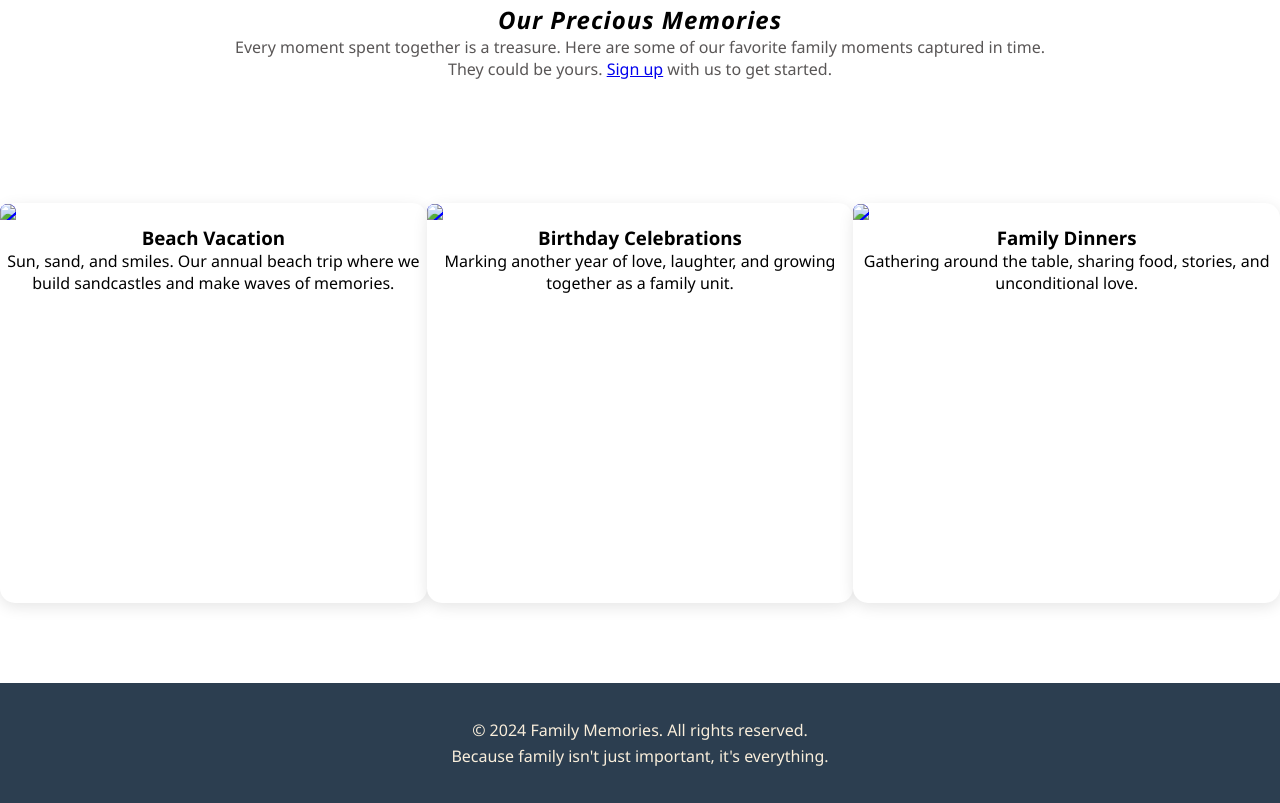
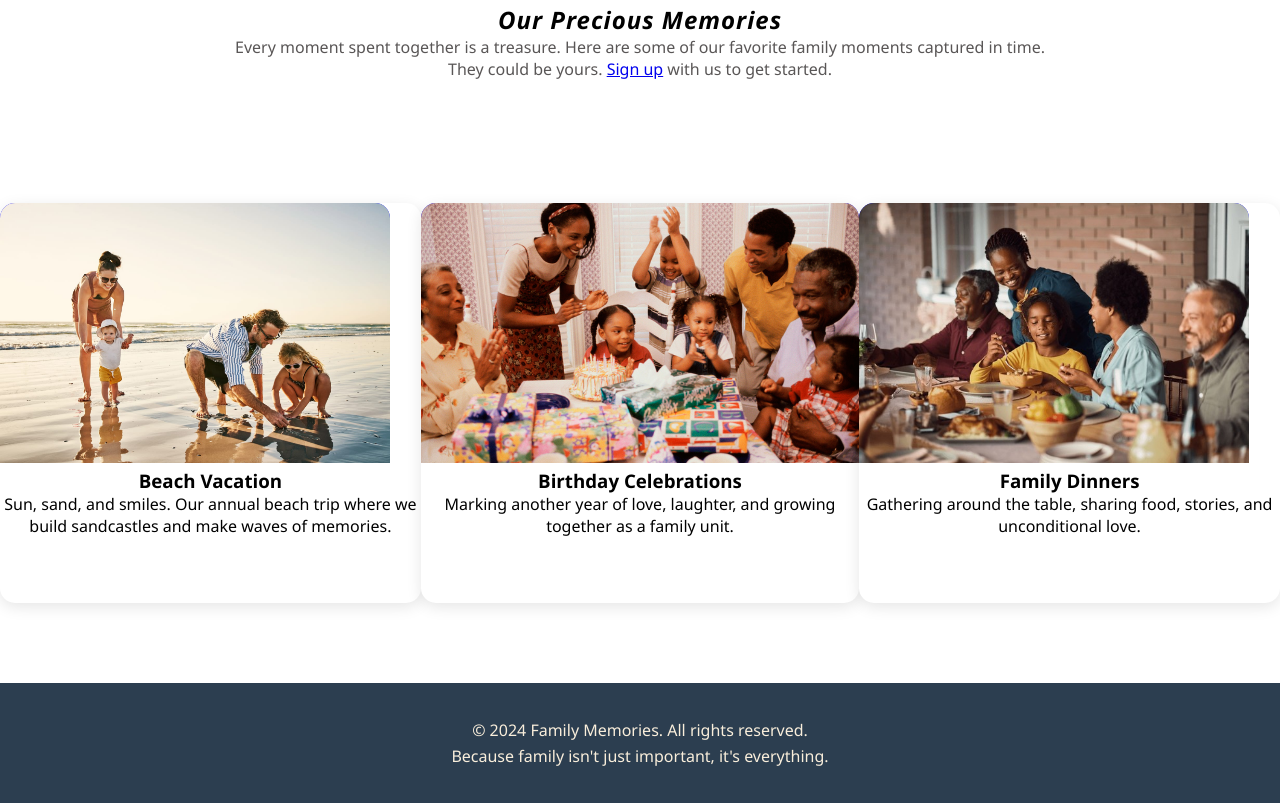
Before and after one commit to Babongile-M/Family, a plain HTML site: page index.html in a window 1280 px wide. Shown: the part 837-1640 px from the top of the page. Drawn offline with Linux system fonts and the light colour scheme.

Commit message:
index.html

```diff
--- a/index.html
+++ b/index.html
@@ -31,7 +31,7 @@
 
     <div class="memory-grid">
         <div class="memory-card">
-            <img src = "MoviePics/family-beach-vacation-te-220811-59ec25.jpg" class="memory-image">
+            <img src = "family_pics/family-beach-vacation-te-220811-59ec25.jpg" class="memory-image">
             <div class="memory-content">
                 <h3>Beach Vacation</h3>
                 <p>Sun, sand, and smiles. Our annual beach trip where we build sandcastles and make waves of memories.</p>
@@ -39,7 +39,7 @@
         </div>
 
         <div class="memory-card">
-            <img src = "MoviePics/GettyImages-79079190 (1).jpg" class="memory-image">
+            <img src = "family_pics/GettyImages-79079190 (1).jpg" class="memory-image">
             <div class="memory-content">
                 <h3>Birthday Celebrations</h3>
                 <p>Marking another year of love, laughter, and growing together as a family unit.</p>
@@ -47,7 +47,7 @@
         </div>
 
         <div class="memory-card">
-            <img src = "MoviePics/happy-multigeneration-family-having-meal-600nw-2176407111.jpg" class="memory-image">
+            <img src = "family_pics/happy-multigeneration-family-having-meal-600nw-2176407111.jpg" class="memory-image">
             <div class="memory-content">
                 <h3>Family Dinners</h3>
                 <p>Gathering around the table, sharing food, stories, and unconditional love.</p>
@@ -62,4 +62,5 @@
 
 </body>
 
+
 </html>
```
